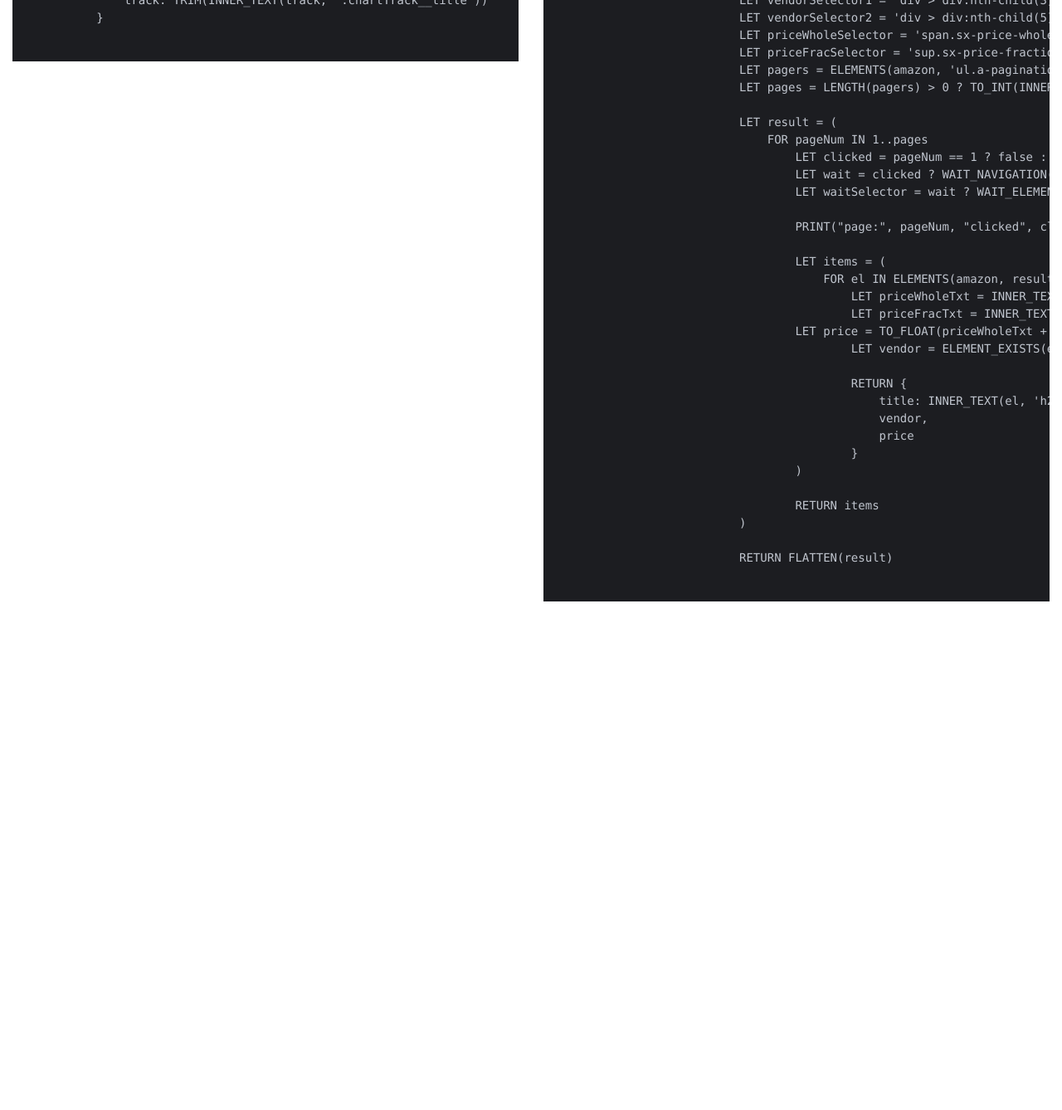
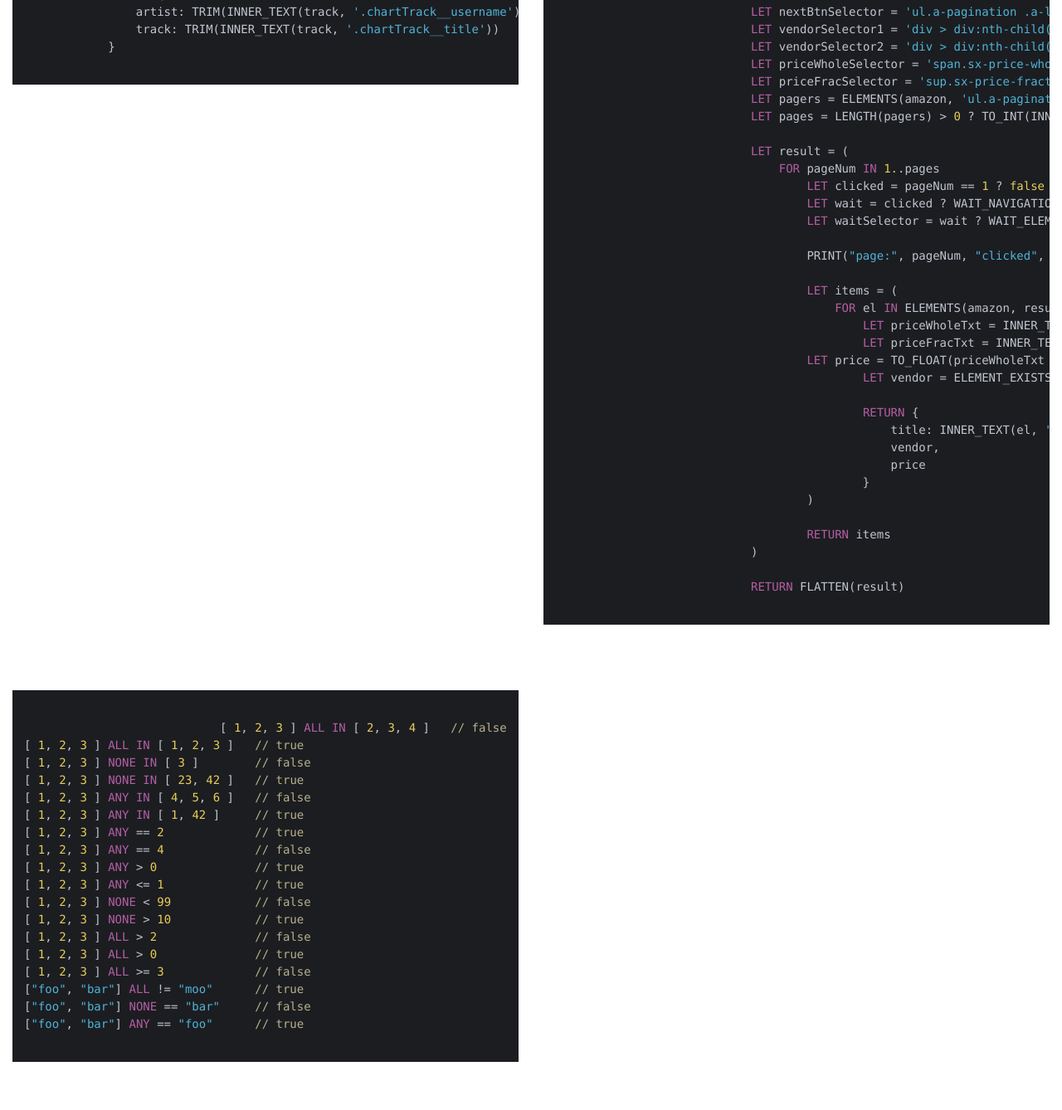
Before and after one commit to MontFerret/highlight-fql, a website: page index.html in a window 1280 px wide. Shown: the part 220-1558 px from the top of the page at 83% size. Before the commit the page ends 961 px from the top, so only its background shows below. Drawn offline with nearby package versions, Linux system fonts and the light colour scheme.

Commit message:
Marked NONE as keyword

```diff
--- a/index.html
+++ b/index.html
@@ -14,7 +14,7 @@
         <div class="container-fluid">
             <div class="row">
                 <div class="col-6">
-                    <pre class="hljs">
+                    <pre>
                         <code class="fql">
         LET doc = DOCUMENT('https://soundcloud.com/charts/top', { driver: "cdp" })
 
@@ -31,7 +31,7 @@
                     </pre>
                 </div>
                 <div class="col-6">
-                    <pre class="hljs">
+                    <pre>
                         <code class="fql">
                             LET amazon = DOCUMENT("https://www.amazon.com/", true)
 
@@ -79,6 +79,32 @@
                     </pre>
                 </div>
             </div>
+            <div class="row">
+                <div class="col-6">
+                    <pre>
+                        <code class="fql">
+                            [ 1, 2, 3 ] ALL IN [ 2, 3, 4 ]   // false
+[ 1, 2, 3 ] ALL IN [ 1, 2, 3 ]   // true
+[ 1, 2, 3 ] NONE IN [ 3 ]        // false
+[ 1, 2, 3 ] NONE IN [ 23, 42 ]   // true
+[ 1, 2, 3 ] ANY IN [ 4, 5, 6 ]   // false
+[ 1, 2, 3 ] ANY IN [ 1, 42 ]     // true
+[ 1, 2, 3 ] ANY == 2             // true
+[ 1, 2, 3 ] ANY == 4             // false
+[ 1, 2, 3 ] ANY > 0              // true
+[ 1, 2, 3 ] ANY <= 1             // true
+[ 1, 2, 3 ] NONE < 99            // false
+[ 1, 2, 3 ] NONE > 10            // true
+[ 1, 2, 3 ] ALL > 2              // false
+[ 1, 2, 3 ] ALL > 0              // true
+[ 1, 2, 3 ] ALL >= 3             // false
+["foo", "bar"] ALL != "moo"      // true
+["foo", "bar"] NONE == "bar"     // false
+["foo", "bar"] ANY == "foo"      // true
+                        </code>
+                    </pre>
+                </div>
+            </div>
         </div>
 
     <script src="https://cdnjs.cloudflare.com/ajax/libs/highlight.js/9.15.8/highlight.min.js" integrity="sha256-js+I1fdbke/DJrW2qXQlrw7VUEqmdeFeOW37UC0bEiU=" crossorigin="anonymous"></script>
@@ -86,7 +112,7 @@
     <script>
         document.addEventListener('DOMContentLoaded', (event) => {
             // highlight
-            hljs.registerLanguage('fql', registerHLFQL);
+            hljs.registerLanguage('fql', registerFQL);
             hljs.initHighlighting();
         });
     </script>
--- a/index.js
+++ b/index.js
@@ -17,8 +17,8 @@
         var KEYWORDS = {
             keyword:
                 "FOR IN RETURN LET AND OR LIMIT FILTER DISTINCT SORT COLLECT ASC DESC" +
-                "INTO KEEP WITH COUNT ALL ANY AGGREGATE LIKE NOT",
-            literal: "TRUE true FALSE false NONE"
+                "INTO KEEP WITH COUNT ALL ANY AGGREGATE LIKE NOT NONE",
+            literal: "TRUE true FALSE false"
         };
         var NUMBER = {
             className: "number",
```
